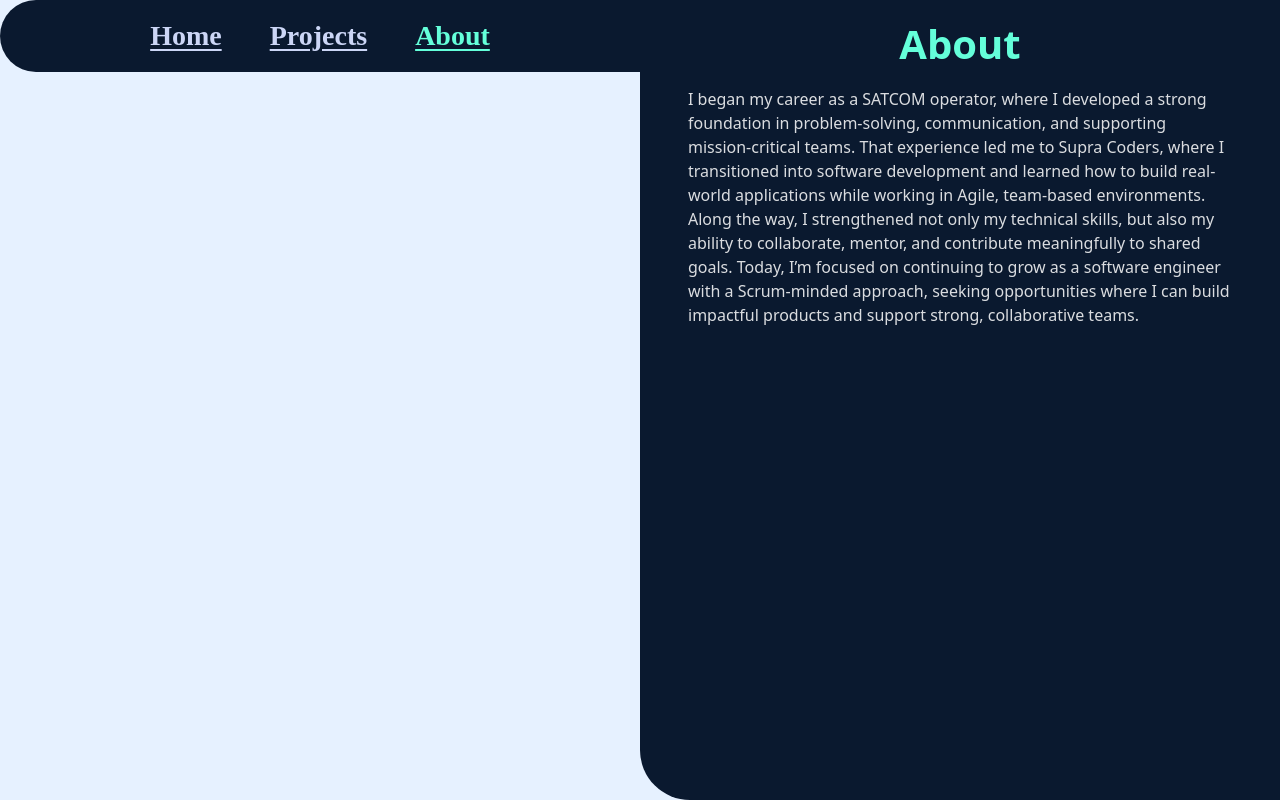
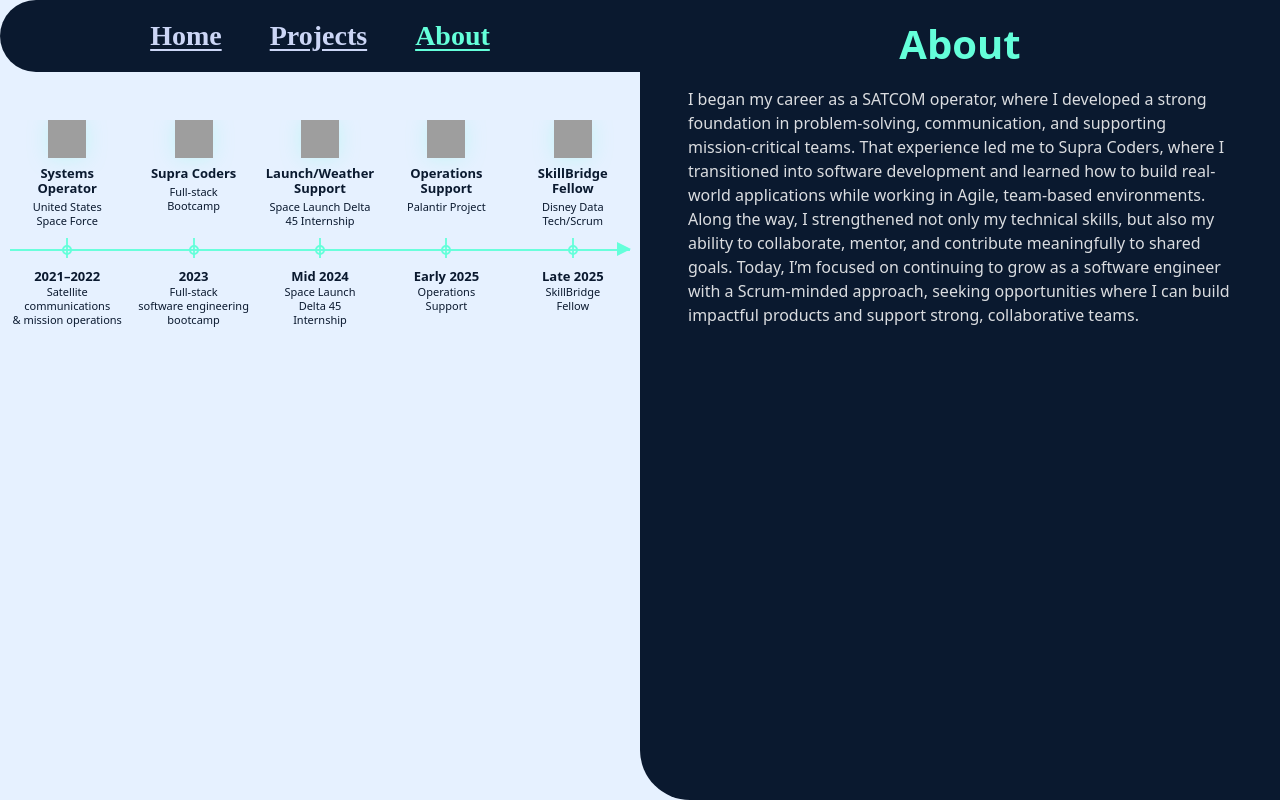
Before and after one commit to elirhenry/Portfolio, a React (Create React App) app in the folder frontend/: page /about in a window 1280 px wide. Built offline with nearby package versions, Linux system fonts and the light colour scheme; grey boxes are pictures that could not be loaded.

Commit message:
Added timeline to About page. Update icons next.

```diff
--- a/frontend/src/Components/About.js
+++ b/frontend/src/Components/About.js
@@ -1,4 +1,5 @@
 import styled from "styled-components";
+import AboutTimeline from "./AboutTimeline"
 
 function AboutPage() {
   return (
@@ -6,7 +7,9 @@ function AboutPage() {
       <main className="page__content">
         {/* LEFT SIDE */}
         <section className="left-side">
-        {/* Visual timeline goes here */}
+          <LeftContained>
+            <AboutTimeline accent="#64ffda" text="#0a192f" topOffset={120} />
+          </LeftContained>
         </section>
 
         {/* RIGHT SIDE */}
@@ -45,7 +48,13 @@ const AboutWrapper = styled.div`
   font-family: system-ui, -apple-system, BlinkMacSystemFont, "Segoe UI", sans-serif;
 `;
 
-/* This overrides the internal layout WITHOUT touching Layout.css */
+const LeftContained = styled.div`
+  width: 100%;
+  display: flex;
+  justify-content: center;
+  overflow: hidden; /* ✅ keeps it in the left column */
+`;
+
 const RightGrid = styled.div`
   height: 100%;
   display: grid;
@@ -64,7 +73,6 @@ const Title = styled.h1`
   color: var(--accent);
 `;
 
-//adjust the paragraph alignment
 const PitchRow = styled.div`
   font-size: 1.1rem;
   color: white;
--- /dev/null
+++ b/frontend/src/Components/AboutTimeline.jsx
@@ -0,0 +1,261 @@
+import React from "react";
+import styled from "styled-components";
+
+const timelineItems = [
+  {
+    title: "Systems Operator",
+    subtitle: "United States\nSpace Force",
+    year: "2021–2022",
+    detail: "Satellite communications\n& mission operations",
+    iconSrc: "/icons/satellite.svg",
+  },
+  {
+    title: "Supra Coders",
+    subtitle: "Full-stack\nBootcamp",
+    year: "2023",
+    detail: "Full-stack\nsoftware engineering\nbootcamp",
+    iconSrc: "/icons/code.svg",
+  },
+  {
+    title: "Launch/Weather Support",
+    subtitle: "Space Launch Delta\n45 Internship",
+    year: "Mid 2024",
+    detail: "Space Launch\nDelta 45\nInternship",
+    iconSrc: "/icons/radar.svg",
+  },
+  {
+    title: "Operations Support",
+    subtitle: "Palantir Project",
+    year: "Early 2025",
+    detail: "Operations\nSupport",
+    iconSrc: "/icons/tools.svg",
+  },
+  {
+    title: "SkillBridge Fellow",
+    subtitle: "Disney Data\nTech/Scrum",
+    year: "Late 2025",
+    detail: "SkillBridge\nFellow",
+    iconSrc: "/icons/castle.svg",
+  },
+];
+
+export default function AboutTimeline({
+  accent = "#64ffda",
+  text = "#0a192f",
+  topOffset = 120,
+}) {
+  const lastIndex = timelineItems.length - 1;
+
+  return (
+    <Outer style={{ marginTop: topOffset, ["--accent"]: accent, ["--text"]: text }}>
+      <Wrap>
+        {/* TOP ROW */}
+        <TopGrid>
+          {timelineItems.map((item) => (
+            <TopCell key={item.title}>
+              <IconWrap>
+                <Icon src={item.iconSrc} alt="" />
+              </IconWrap>
+              <Title>{item.title}</Title>
+              <SubTitle>{item.subtitle}</SubTitle>
+            </TopCell>
+          ))}
+        </TopGrid>
+
+        {/* TIMELINE + BOTTOM */}
+        <BottomGrid>
+          <LineRow>
+            <Line />
+            <Arrow />
+
+            {timelineItems.map((item) => (
+              <PinCell key={item.title}>
+                <Pin>
+                  <Stem />
+                  <Dot />
+                </Pin>
+              </PinCell>
+            ))}
+          </LineRow>
+
+          {timelineItems.map((item, idx) => (
+            <BottomCell
+              key={item.title}
+              $align={idx === 0 ? "center" : idx === timelineItems.length - 1 ? "center" : "center"}
+            >
+              <Year>{item.year}</Year>
+              <Detail>{item.detail}</Detail>
+            </BottomCell>
+          ))}
+        </BottomGrid>
+
+      </Wrap>
+    </Outer>
+  );
+}
+
+/* ---------------- styles ---------------- */
+
+const Outer = styled.div`
+  width: 100%;
+  overflow: hidden;
+  padding: 0 10px;
+  box-sizing: border-box;
+`;
+
+const Wrap = styled.section`
+  width: 100%;
+  background: transparent;
+  box-sizing: border-box;
+  font-family: system-ui, -apple-system, Segoe UI, Roboto, Arial, sans-serif;
+`;
+
+/* TOP GRID */
+const TopGrid = styled.div`
+  display: grid;
+  grid-template-columns: repeat(5, minmax(0, 1fr));
+  gap: 12px;
+  align-items: start;
+`;
+
+const TopCell = styled.div`
+  text-align: center;
+  min-width: 0;
+`;
+
+const IconWrap = styled.div`
+  display: grid;
+  place-items: center;
+  margin-bottom: 8px;
+`;
+
+const Icon = styled.img`
+  width: clamp(28px, 3.4vw, 38px);
+  height: clamp(28px, 3.4vw, 38px);
+  filter: drop-shadow(0 0 10px rgba(100, 255, 218, 0.25));
+`;
+
+const Title = styled.div`
+  color: var(--text);
+  font-weight: 800;
+  font-size: clamp(11px, 1.2vw, 13px);
+  line-height: 1.15;
+  margin-bottom: 4px;
+`;
+
+const SubTitle = styled.div`
+  color: var(--text);
+  font-weight: 500;
+  font-size: clamp(10px, 1.1vw, 11px);
+  line-height: 1.25;
+  white-space: pre-line;
+`;
+
+/* BOTTOM GRID */
+const BottomGrid = styled.div`
+  margin-top: 4px;
+  display: grid;
+  grid-template-columns: repeat(5, minmax(0, 1fr));
+  column-gap: 12px;
+  align-items: start;
+`;
+
+const LineRow = styled.div`
+  grid-column: 1 / -1;
+  position: relative;
+
+  display: grid;
+  grid-template-columns: repeat(5, minmax(0, 1fr));
+  column-gap: 12px;       /* ✅ MUST match TopGrid gap */
+
+  height: 28px;
+  margin-top: 2px;
+  margin-bottom: 6px;
+  align-items: start;
+`;
+
+const PinCell = styled.div`
+  display: flex;
+  justify-content: center; /* ✅ centers pin in its column */
+  position: relative;
+  z-index: 2;              /* ensures pin sits above the line */
+`;
+
+const LINE_Y = 15; /* ✅ single source of truth for line Y */
+
+const Line = styled.div`
+  position: absolute;
+  left: 0;
+  right: 0;
+  top: 16px;
+  height: 2px;
+  background: var(--accent);
+  opacity: 0.95;
+  z-index: 1;
+`;
+
+const Arrow = styled.div`
+  position: absolute;
+  right: -1px;
+  top: 16px;
+  transform: translateY(-50%);
+  width: 0;
+  height: 0;
+  border-top: 7px solid transparent;
+  border-bottom: 7px solid transparent;
+  border-left: 14px solid var(--accent);
+  z-index: 1;
+`;
+
+/* Pins sit on the line */
+const Pin = styled.div`
+  width: 1px;
+  display: flex;
+  flex-direction: column;
+  align-items: center;
+`;
+
+const Stem = styled.div`
+  width: 2px;
+  height: 20px;
+  background: var(--accent);
+  opacity: 0.9;
+
+  /* ✅ push stem downward into the line */
+  transform: translateY(5px);
+`;
+
+const Dot = styled.div`
+  width: 10px;
+  height: 10px;
+  border-radius: 999px;
+  background: transparent;
+  border: 2px solid var(--accent);
+  margin-top: -8px; /* ✅ dot center sits on the line */
+`;
+
+/* bottom label cells */
+const BottomCell = styled.div`
+  text-align: ${(p) => p.$align};
+  min-width: 0;
+  overflow: hidden;
+  display: flex;
+  flex-direction: column;
+  align-items: ${(p) =>
+    p.$align === "left" ? "flex-start" : p.$align === "right" ? "flex-end" : "center"};
+`;
+
+const Year = styled.div`
+  margin-top: 0px;
+  color: var(--text);
+  font-weight: 900;
+  font-size: clamp(11px, 1.2vw, 13px);
+`;
+
+const Detail = styled.div`
+  color: var(--text);
+  font-weight: 500;
+  font-size: clamp(10px, 1.1vw, 11px);
+  line-height: 1.25;
+  white-space: pre-line;
+`;
--- a/frontend/src/Components/Home.js
+++ b/frontend/src/Components/Home.js
@@ -15,7 +15,7 @@ function HomePage() {
         <section className="right-side">
           <Welcome>Welcome, my name is</Welcome>
           <Name>Elizabeth Henry</Name>
-          <Role>Software Engineer & Scrum-minded dev</Role>
+          <Role>Software Engineer & Scrum-minded developer</Role>
           <ValueStatement>
             I build and ship React and API-driven apps, containerized with Docker and backed by modern DevSecOps
             practices—turning ideas into usable tools for real teams.
```
